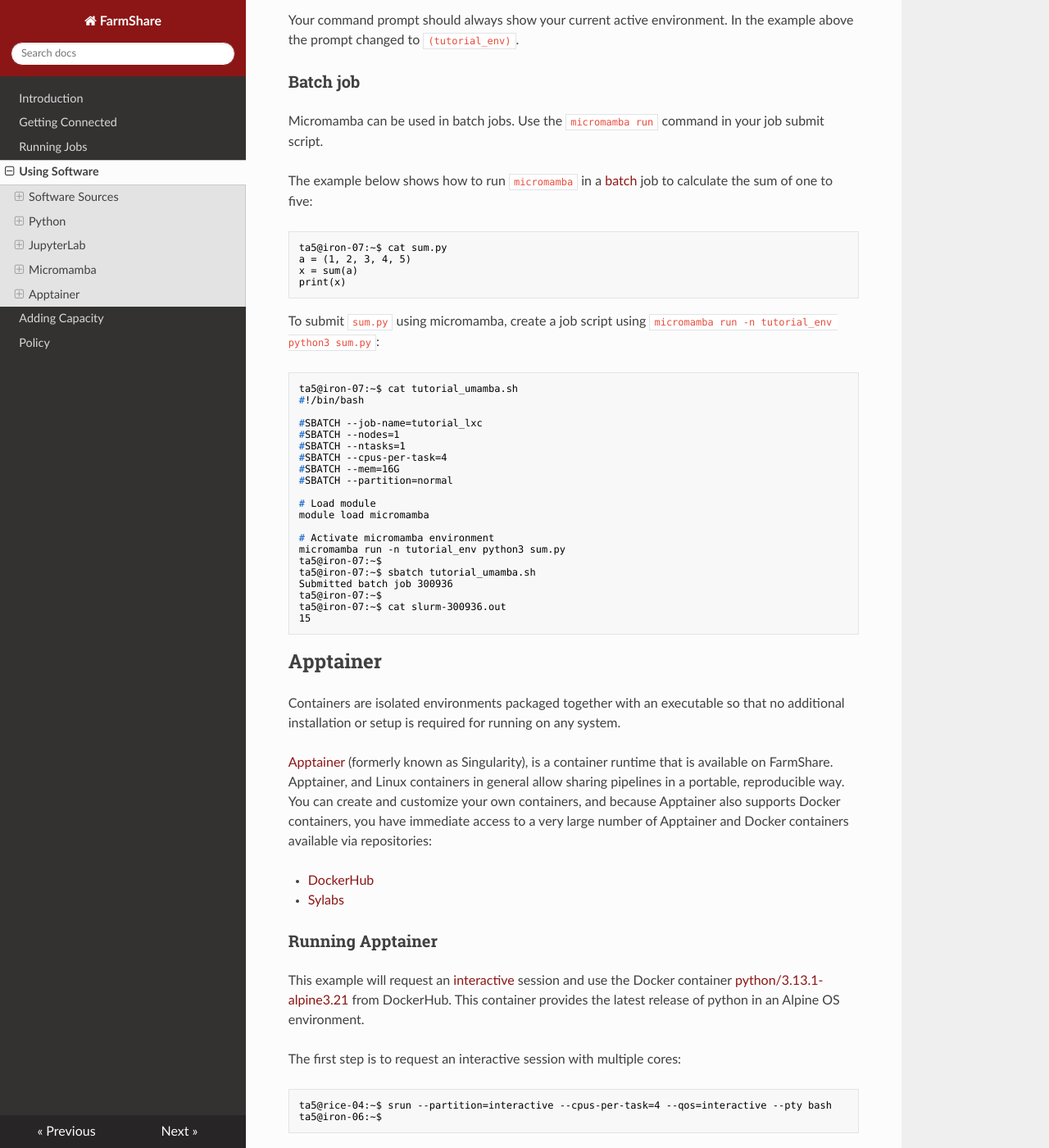
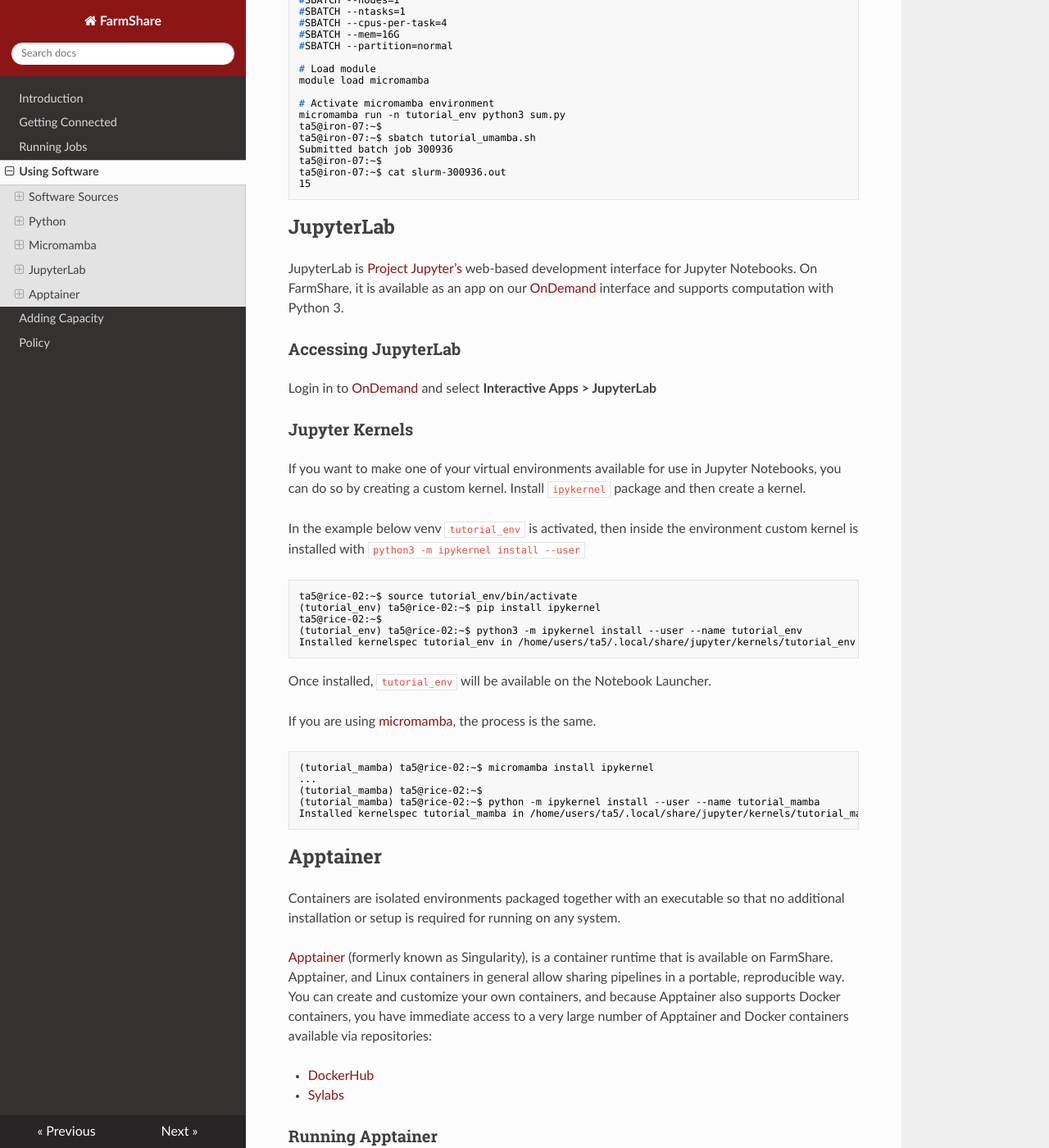
Before and after one commit to stanford-rc/farmshare-docs, an MkDocs documentation site: the page built from docs/software.md, in a window 1280 px wide and 1400 px high, scrolled down 9024 px. Shown: the whole window at 82% size. Built offline with MkDocs 1.6.1, drawn with Linux system fonts in a browser that asks for light colours; nearby versions of some CDN libraries; some of the changed text lies outside the part shown.

Commit message:
jupyter section

````diff
--- a/docs/software.md
+++ b/docs/software.md
@@ -260,26 +260,6 @@
 Pandas version = 2.2.3
 ```
 
-## JupyterLab
-
-JupyterLab is [Project Jupyter's](https://jupyter.org/)  web-based development interface for Jupyter Notebooks. On FarmShare, it is available as an app on our [OnDemand](connecting.md#open-ondemand) interface and supports computation with Python 3.
-
-### Accessing JupyterLab
-
-Login in to [OnDemand](connecting.md#logging-in) and select **Interactive Apps > JupyterLab**
-
-If you want to make one of your virtual environments available for use in Jupyter Notebooks, you can do so by creating a custom kernel. To do this, start an interactive terminal session and activate your environment (if you do not have an environment, refer to the sections [above](software.md/#virtual-environments) on how to do so).
-
-``` shell
-ta5@rice-02:~$ source tutorial_env/bin/activate
-(tutorial_env) ta5@rice-02:~$ pip install ipykernel
-ta5@rice-02:~$
-(tutorial_env) ta5@rice-02:~$ python3 -m ipykernel install --user --name tutorial_env
-Installed kernelspec tutorial_env in /home/users/ta5/.local/share/jupyter/kernels/tutorial_env
-```
-
-Once you've successfully created your kernel, you should see your environment (custom kernel name) at the Notebook Launcher!
-
 ## Micromamba
 
 Micromamba is a drop-in replacement for [Conda](https://conda.io/) which is a package management system and environment management system that allows users to create reproducible software environments.
@@ -455,6 +435,41 @@
 15
 ```
 
+## JupyterLab
+
+JupyterLab is [Project Jupyter's](https://jupyter.org/) web-based development interface for Jupyter Notebooks. On FarmShare, it is available as an app on our [OnDemand](connecting.md#open-ondemand) interface and supports computation with Python 3.
+
+### Accessing JupyterLab
+
+Login in to [OnDemand](connecting.md#logging-in) and select **Interactive Apps > JupyterLab**
+
+### Jupyter Kernels
+
+If you want to make one of your virtual environments available for use in Jupyter Notebooks, you can do so by creating a custom kernel. Install `ipykernel` package and then create a kernel.
+
+In the example below venv `tutorial_env` is activated, then inside the environment custom kernel is installed with `python3 -m ipykernel install --user`
+
+``` shell
+ta5@rice-02:~$ source tutorial_env/bin/activate
+(tutorial_env) ta5@rice-02:~$ pip install ipykernel
+ta5@rice-02:~$
+(tutorial_env) ta5@rice-02:~$ python3 -m ipykernel install --user --name tutorial_env
+Installed kernelspec tutorial_env in /home/users/ta5/.local/share/jupyter/kernels/tutorial_env
+```
+
+Once installed, `tutorial_env` will be available on the Notebook Launcher.
+
+If you are using [micromamba](#micromamba), the process is the same.
+
+``` shell
+(tutorial_mamba) ta5@rice-02:~$ micromamba install ipykernel
+...
+(tutorial_mamba) ta5@rice-02:~$
+(tutorial_mamba) ta5@rice-02:~$ python -m ipykernel install --user --name tutorial_mamba
+Installed kernelspec tutorial_mamba in /home/users/ta5/.local/share/jupyter/kernels/tutorial_mamba
+```
+
+
 ## Apptainer
 
 Containers are isolated environments packaged together with an executable so that no additional installation or setup is required for running on any system.
````
